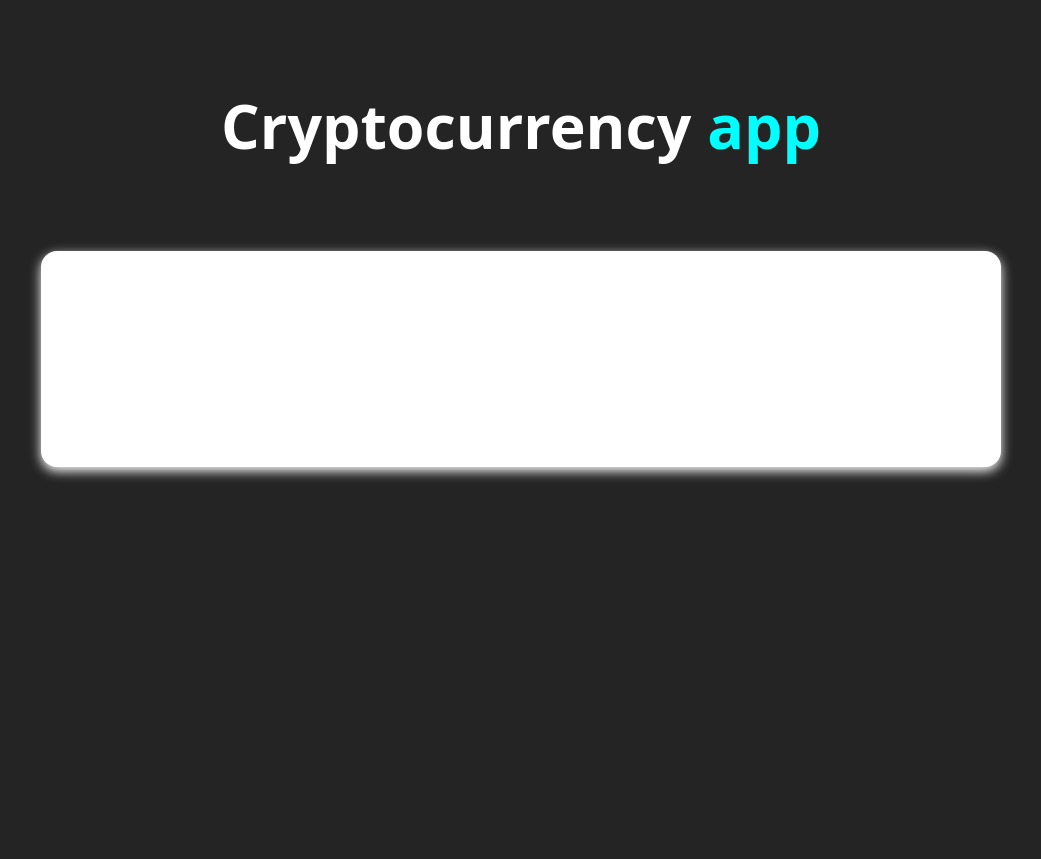
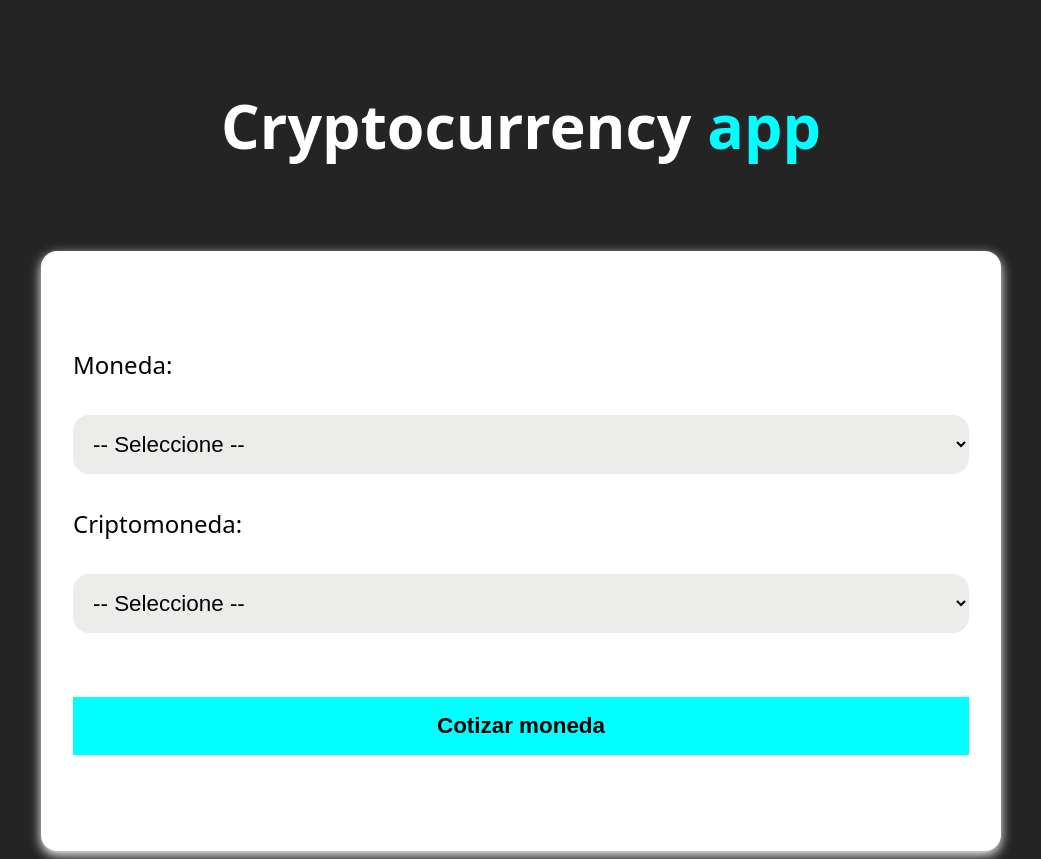
Before and after one commit to StyvenSoft/React-TypeScript-Complete-Guide, a React (Vite) app in the folder cryptocurrency-app/: page / in a window 1280 px wide. Shown: the whole page, without its empty margins (119-1160 px from the left). Before the commit the page ends 800 px from the top, so only its background shows below. Built offline with nearby package versions, Linux system fonts and the light colour scheme.

Commit message:
The type of currencies to be quoted has been added

```diff
--- a/cryptocurrency-app/package.json
+++ b/cryptocurrency-app/package.json
@@ -11,7 +11,8 @@
   },
   "dependencies": {
     "react": "^19.1.0",
-    "react-dom": "^19.1.0"
+    "react-dom": "^19.1.0",
+    "zod": "^3.24.4"
   },
   "devDependencies": {
     "@eslint/js": "^9.25.0",
--- a/cryptocurrency-app/src/components/CriptoSearchForm.tsx
+++ b/cryptocurrency-app/src/components/CriptoSearchForm.tsx
@@ -1,5 +1,28 @@
+import { currencies } from "../data";
+
 export default function CriptoSearchForm() {
   return (
-    <div>CriptoSearchForm</div>
+    <form className="form">
+      <div className="field">
+        <label htmlFor="currency">Moneda: </label>
+        <select name="currency" id="currency">
+          <option value="">-- Seleccione --</option>
+          {currencies.map(currency => (
+            <option key={currency.code} value={currency.code}>
+              {currency.name}
+            </option>
+          ))}
+        </select>
+      </div>
+
+      <div className="field">
+        <label htmlFor="criptocurrency">Criptomoneda: </label>
+        <select name="criptocurrency" id="criptocurrency">
+          <option value="">-- Seleccione --</option>
+        </select>
+      </div>
+
+      <input type="submit" value='Cotizar moneda' />
+    </form>
   )
 }
--- /dev/null
+++ b/cryptocurrency-app/src/data/index.ts
@@ -0,0 +1,8 @@
+import type { Currency } from "../types";
+
+export const currencies : Currency[] = [
+    { code: 'USD', name: 'Dolar de Estados Unidos' },
+    { code: 'MXN', name: 'Peso mexicano' },
+    { code: 'EUR', name: 'Euro' },
+    { code: 'GBP', name: 'Libra Esterlina' },
+]
--- a/cryptocurrency-app/src/index.css
+++ b/cryptocurrency-app/src/index.css
@@ -31,4 +31,37 @@
   background-color: #fff;
   border-radius: 1rem;
   box-shadow: #fff 0pc 4px 12px;
+  color: #242424;
+  font-size: 1.5rem;
 }
+
+.form,
+.field {
+  display: flex;
+  flex-direction: column;
+  gap: 2rem;
+}
+
+.form label {
+  color: #000;
+}
+
+.form select {
+  background-color: #ececeb;
+  border: none;
+  padding: 1rem;
+  border-radius: 1rem;
+  font-size: 1.4rem;
+  color: #000;
+}
+
+.form [type="submit"] {
+  background-color: aqua;
+  color: #000;
+  border: none;
+  padding: 1rem;
+  font-weight: 900;
+  font-size: 1.4rem;
+  cursor: pointer;
+  margin-top: 2rem;
+}
--- /dev/null
+++ b/cryptocurrency-app/src/schema/crypto-schema.ts
@@ -0,0 +1,6 @@
+import { z } from 'zod'
+
+export const CurrencySchema = z.object({
+    code: z.string(),
+    name: z.string()
+})
--- /dev/null
+++ b/cryptocurrency-app/src/types/index.ts
@@ -0,0 +1,4 @@
+import { z } from 'zod'
+import { CurrencySchema} from '../schema/crypto-schema'
+
+export type Currency = z.infer<typeof CurrencySchema>
```
Also changed, not shown: 1 other file (tests, documents, lock files or other folders).
